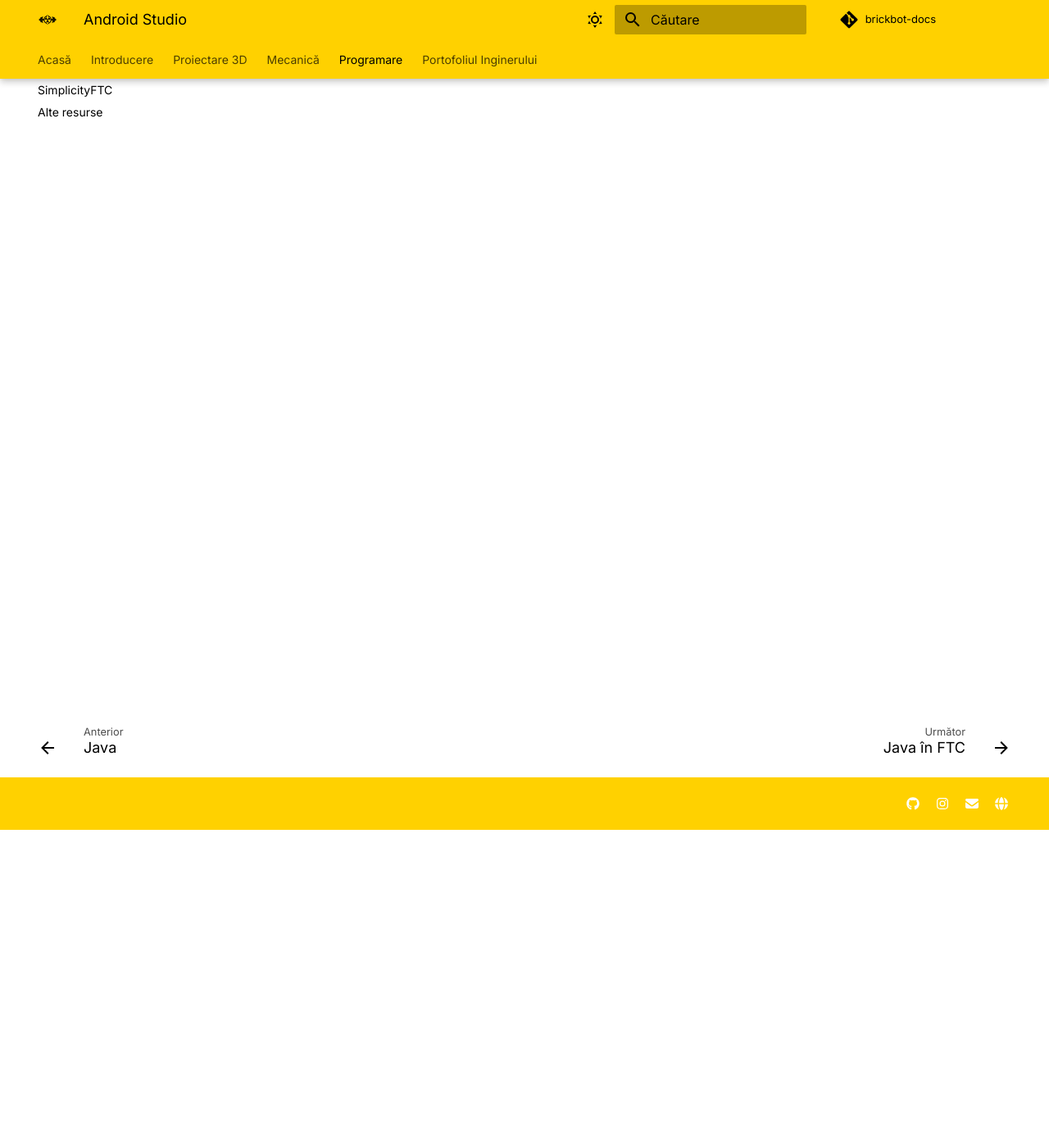
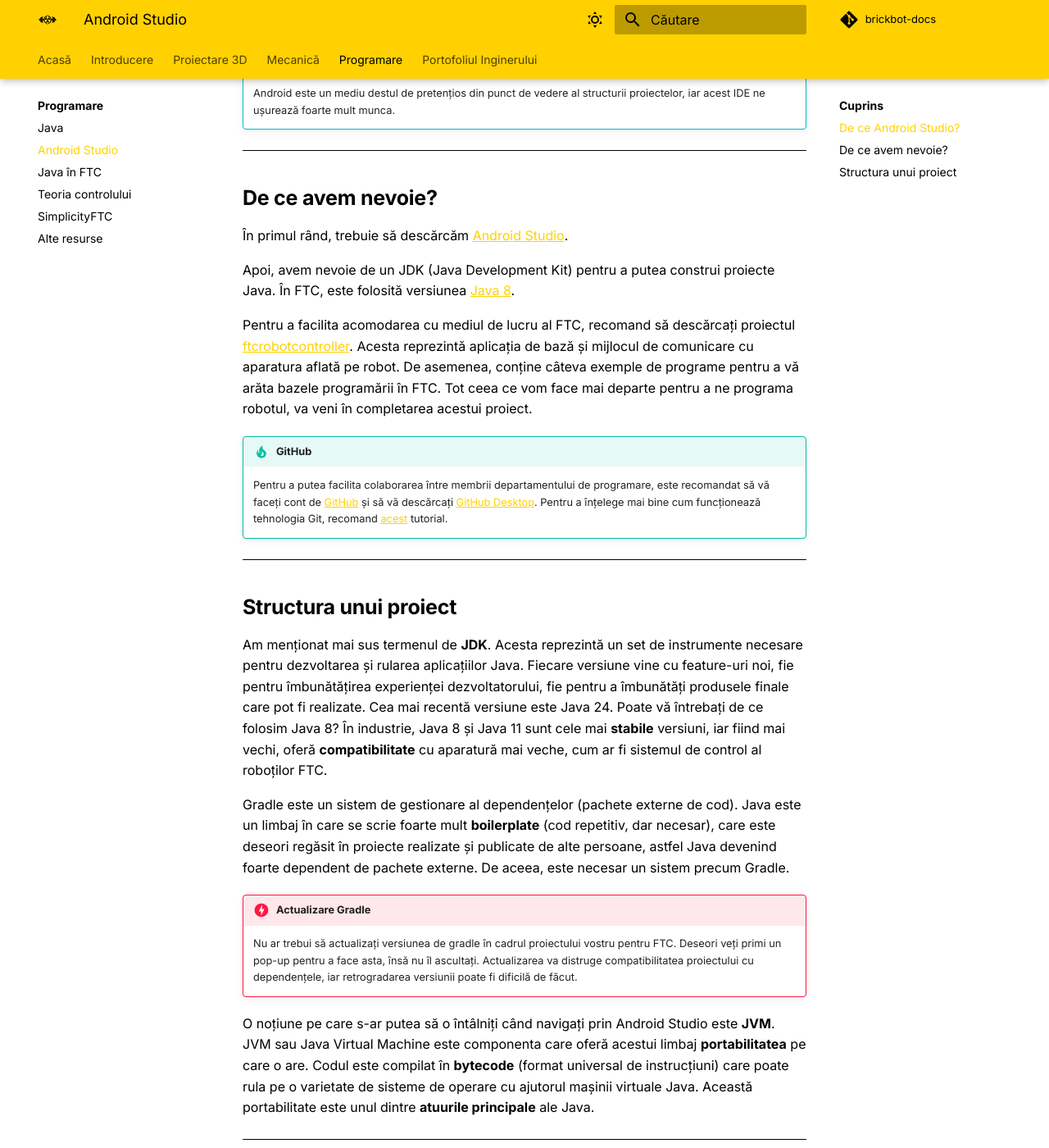
Before and after one commit to BrickBot15996/brickbot-docs, an MkDocs documentation site: the page built from docs/programming/android-studio.md, in a window 1280 px wide and 1400 px high, scrolled down 388 px. Shown: the whole window at 82% size. Built offline with MkDocs 1.6.1 and Material for MkDocs 9.7.7, drawn with Linux system fonts in a browser that asks for light colours; comment, search, counter and statistics services are not loaded; some of the changed text lies outside the part shown.

Commit message:
Added Android Studio Page

```diff
--- a/docs/programming/android-studio.md
+++ b/docs/programming/android-studio.md
@@ -1,6 +1,70 @@
 # **Android Studio**
 
-- most cursed piece of trash known to man
-- explain a bit about java project structure to help debugging AS issues
+## **De ce Android Studio?**
+
+Deoarece sistemul de control folosește o variantă de Android ca sistem de operare,
+aplicația pe care o realizăm pentru a controla robotul trebuie să ruleze și ea pe
+Android. Android Studio este un IDE(Integrated Development Environment - Mediu de
+dezvoltare) conceput de Google pentru a oferi o serie de feature-uri foarte utile
+pentru developeri.
+
+<!--prettier-ignore-start-->
+!!! info
+    Android este un mediu destul de pretențios din punct de vedere al structurii
+    proiectelor, iar acest IDE ne ușurează foarte mult munca.
+<!--prettier-ignore-end-->
 
 <hr>
+
+## **De ce avem nevoie?**
+
+În primul rând, trebuie să descărcăm <a href="https://developer.android.com/studio" target="_blank">Android Studio</a>.
+
+Apoi, avem nevoie de un JDK (Java Development Kit) pentru a putea construi proiecte Java.
+În FTC, este folosită versiunea <a href="https://www.oracle.com/ro/java/technologies/javase/javase8-archive-downloads.html" target="_blank">Java 8</a>.
+
+Pentru a facilita acomodarea cu mediul de lucru al FTC, recomand să descărcați proiectul <a href="https://github.com/FIRST-Tech-Challenge/FtcRobotController" target="_blank">ftcrobotcontroller</a>.
+Acesta reprezintă aplicația de bază și mijlocul de comunicare cu aparatura aflată pe
+robot. De asemenea, conține câteva exemple de programe pentru a vă arăta bazele programării
+în FTC. Tot ceea ce vom face mai departe pentru a ne programa robotul, va veni în completarea
+acestui proiect.
+
+<!--prettier-ignore-start-->
+!!! tip "GitHub"
+    Pentru a putea facilita colaborarea între membrii departamentului de programare, este
+    recomandat să vă faceți cont de <a href="https://github.com/" target="_blank">GitHub</a> și să vă descărcați <a href="https://desktop.github.com/download/" target="_blank">GitHub Desktop</a>.
+    Pentru a înțelege mai bine cum funcționează tehnologia Git, recomand <a href="https://www.youtube.com/watch?v=8Dd7KRpKeaE&ab_channel=CoderCoder" target="_blank">acest</a> tutorial.
+<!--prettier-ignore-end-->
+
+<hr>
+
+## **Structura unui proiect**
+
+Am menționat mai sus termenul de **JDK**. Acesta reprezintă un set de instrumente necesare
+pentru dezvoltarea și rularea aplicațiilor Java. Fiecare versiune vine cu feature-uri
+noi, fie pentru îmbunătățirea experienței dezvoltatorului, fie pentru a îmbunătăți
+produsele finale care pot fi realizate. Cea mai recentă versiune este Java 24. Poate
+vă întrebați de ce folosim Java 8? În industrie, Java 8 și Java 11 sunt cele mai **stabile**
+versiuni, iar fiind mai vechi, oferă **compatibilitate** cu aparatură mai veche, cum ar fi
+sistemul de control al roboților FTC.
+
+Gradle este un sistem de gestionare al dependențelor (pachete externe de cod). Java este un
+limbaj în care se scrie foarte mult **boilerplate** (cod repetitiv, dar necesar), care este
+deseori regăsit în proiecte realizate și publicate de alte persoane, astfel Java devenind
+foarte dependent de pachete externe. De aceea, este necesar un sistem precum Gradle.
+
+<!--prettier-ignore-start-->
+!!! danger "Actualizare Gradle"
+    Nu ar trebui să actualizați versiunea de gradle în cadrul proiectului vostru pentru
+    FTC. Deseori veți primi un pop-up pentru a face asta, însă nu îl ascultați. Actualizarea
+    va distruge compatibilitatea proiectului cu dependențele, iar retrogradarea versiunii
+    poate fi dificilă de făcut.
+<!--prettier-ignore-end-->
+
+O noțiune pe care s-ar putea să o întâlniți când navigați prin Android Studio este **JVM**.
+JVM sau Java Virtual Machine este componenta care oferă acestui limbaj **portabilitatea**
+pe care o are. Codul este compilat în **bytecode** (format universal de instrucțiuni) care
+poate rula pe o varietate de sisteme de operare cu ajutorul mașinii virtuale Java. Această
+portabilitate este unul dintre **atuurile principale** ale Java.
+
+<hr>
```
